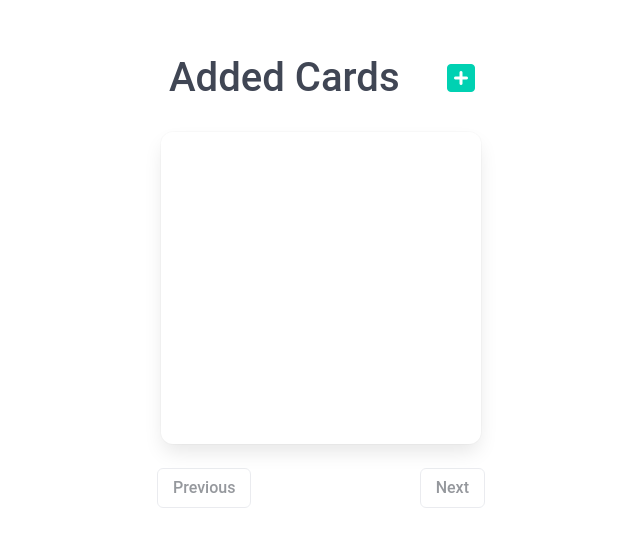
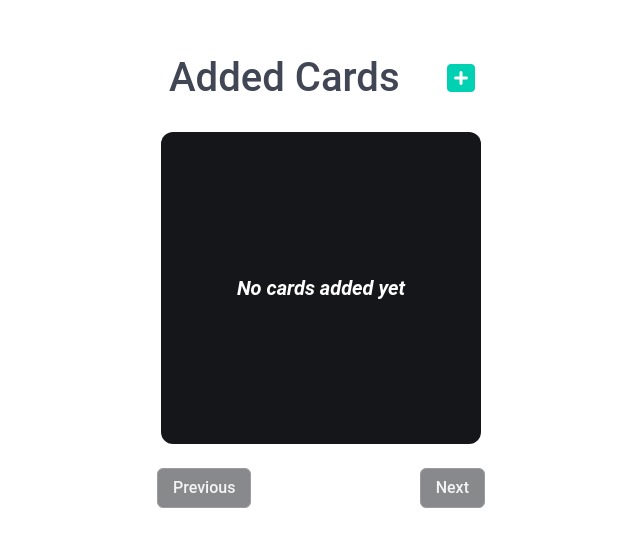
Before and after one commit to shivamkatyan/zap-bill, an Angular app: page / in a window 1280 px wide. Shown: the top 546 px of the page, without its empty margins (319-959 px from the left). Built offline with nearby package versions, Linux system fonts and the light colour scheme.

Commit message:
force dark theme

```diff
--- a/src/app/app.component.html
+++ b/src/app/app.component.html
@@ -1,67 +1,3 @@
-<!-- <div class="box">I'm in a box.</div>
-<form class="box">
-  <div class="field">
-    <label class="label">Email</label>
-    <div class="control">
-      <input class="input" type="email" placeholder="e.g. alex@example.com" />
-    </div>
-  </div>
-
-  <div class="field">
-    <label class="label">Password</label>
-    <div class="control">
-      <input class="input" type="password" placeholder="********" />
-    </div>
-  </div>
-
-  <button class="button is-primary">Sign in</button>
-</form>
-<div class="box">
-  <article class="media">
-    <div class="media-left">
-      <figure class="image is-64x64">
-        <img src="https://bulma.io/assets/images/placeholders/128x128.png" alt="Image" />
-      </figure>
-    </div>
-    <div class="media-content">
-      <div class="content">
-        <p>
-          <strong>John Smith</strong> <small>"tesjohnsmith"</small>
-          <small>31m</small>
-          <br />
-          Lorem ipsum dolor sit amet, consectetur adipiscing elit. Aenean efficitur sit amet massa fringilla egestas.
-          Nullam condimentum luctus turpis.
-        </p>
-      </div>
-      <nav class="level is-mobile">
-        <div class="level-left">
-          <a class="level-item" aria-label="reply">
-            <span class="icon is-small">
-              <i class="fas fa-reply" aria-hidden="true"></i>
-            </span>
-          </a>
-          <a class="level-item" aria-label="retweet">
-            <span class="icon is-small">
-              <i class="fas fa-retweet" aria-hidden="true"></i>
-            </span>
-          </a>
-          <a class="level-item" aria-label="like">
-            <span class="icon is-small">
-              <i class="fas fa-heart" aria-hidden="true"></i>
-            </span>
-          </a>
-        </div>
-      </nav>
-    </div>
-  </article>
-</div> -->
-<!-- <div
-  class="container is-max-tablet p-6"
->
-  <div class="notification is-primary">
-    This container is <strong>centered</strong> on desktop and larger viewports.
-  </div>
-</div> -->
-<div class="container p-6 is-max-tablet is-flex is-justify-content-center">
+<div class="container p-6 is-max-tablet is-flex is-justify-content-center" data-theme="dark">
   <router-outlet></router-outlet>
 </div>
```
